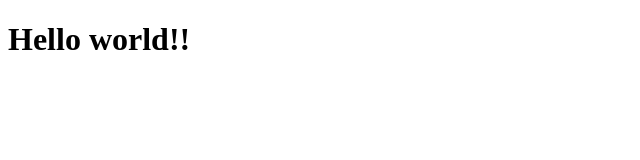
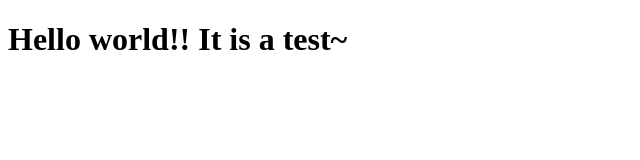
Before and after one commit to cylinx/coursera-web, a plain HTML site: page site/index.html in a window 1280 px wide. Shown: the whole page, without its empty margins (0-640 px from the left). Drawn offline with Linux system fonts and the light colour scheme.

Commit message:
small addition

```diff
--- a/site/index.html
+++ b/site/index.html
@@ -4,6 +4,6 @@
 	<title>Hello world!!</title>
 </head>
 <body>
-<h1>Hello world!!</h1>
+<h1>Hello world!! It is a test~</h1>
 </body>
 </html>
```
